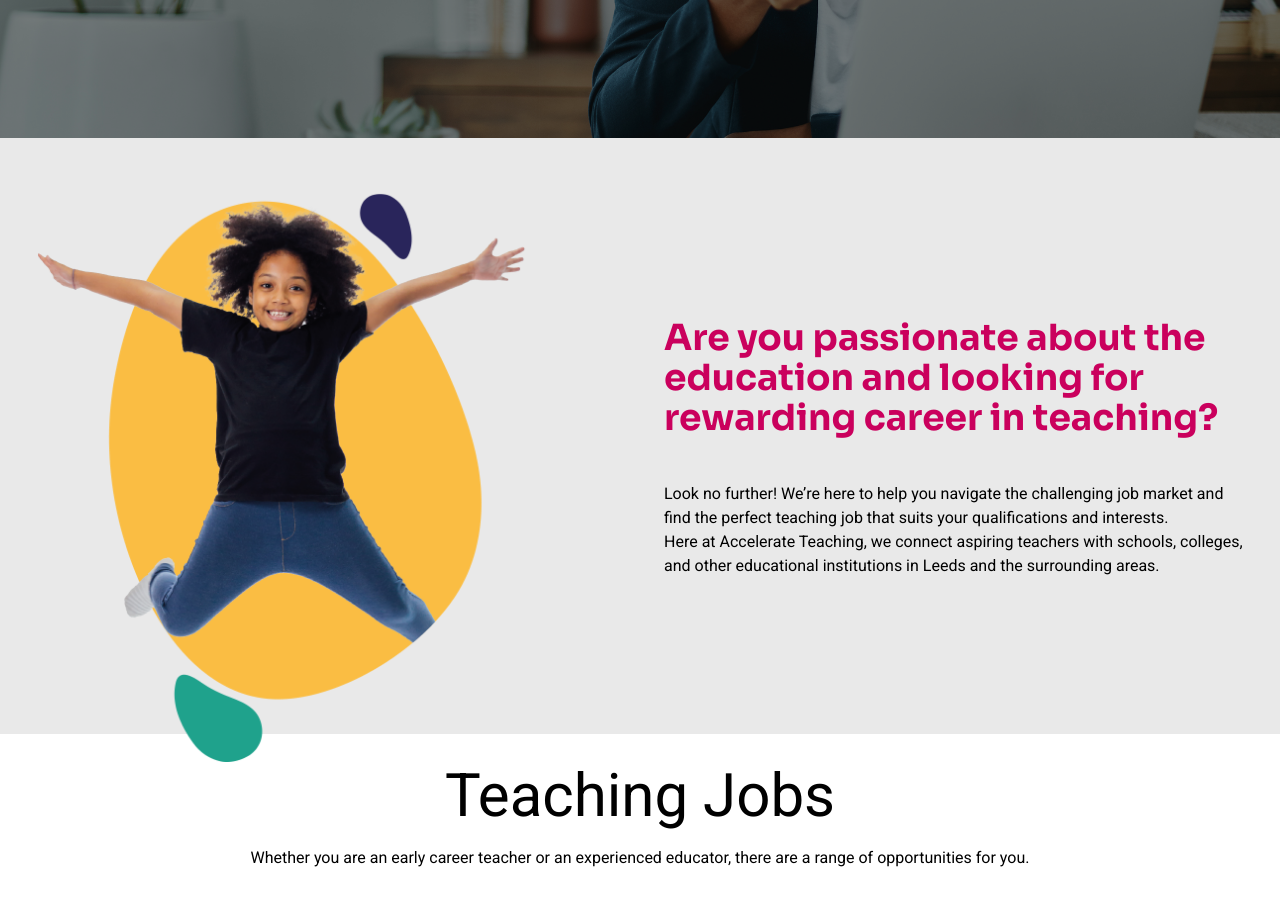
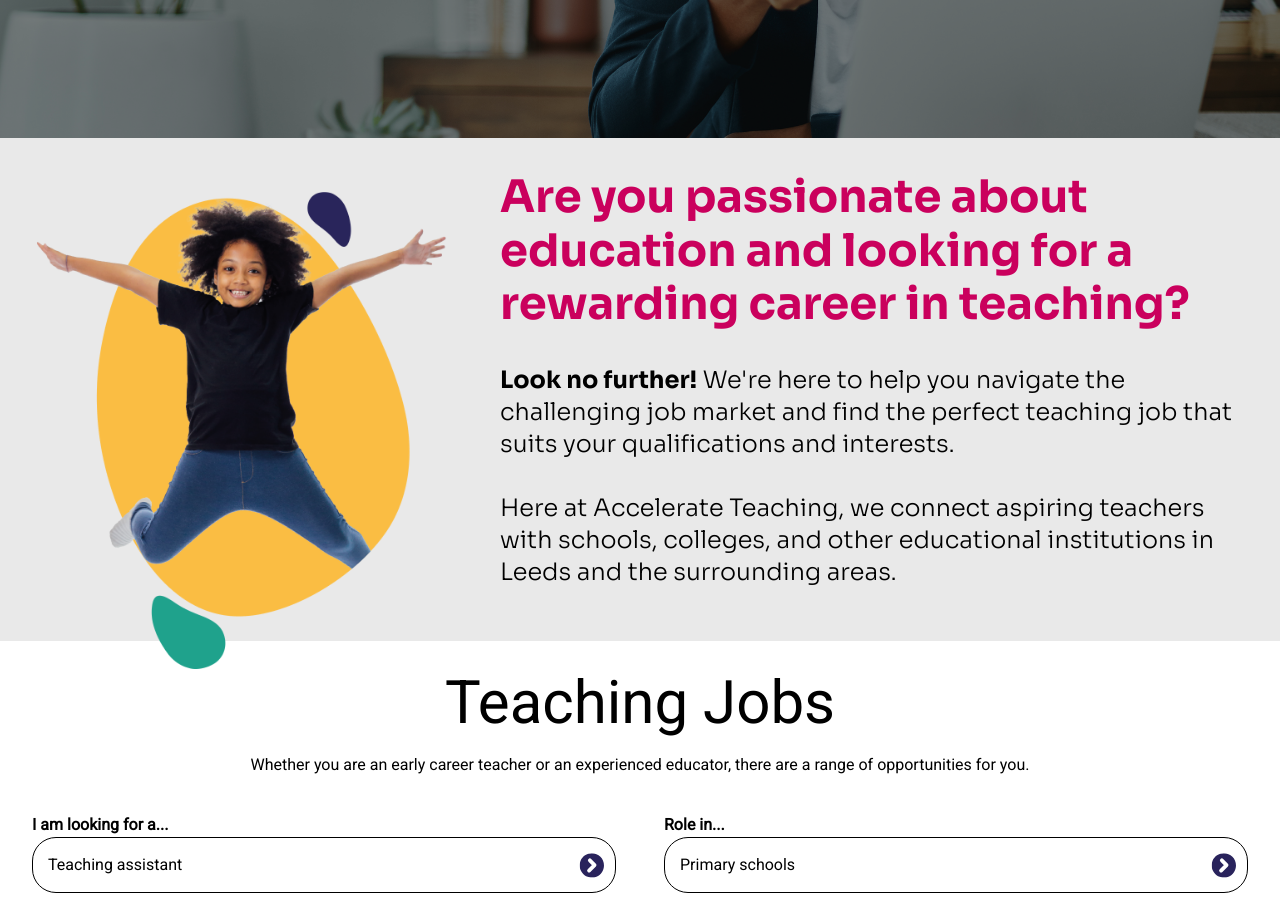
Before and after one commit to Arminbusatlic72/atfe, a Next.js app: page /teaching-jobs in a window 1280 px wide. Shown: the part 600-1508 px from the top of the page. Built offline with nearby package versions, Linux system fonts and the light colour scheme.

Commit message:
Styling About Teaching Jobs Section

```diff
--- a/src/components/AboutTeachingJobsSection.js
+++ b/src/components/AboutTeachingJobsSection.js
@@ -3,8 +3,8 @@ function AboutTeachingJobs() {
   return (
     <section className="bg-gray">
       <div className="container mx-auto px-4 pt-0">
-        <div className="grid grid-cols-1 md:grid-cols-2 gap-4">
-          <div className="md:col-span-1 bg-gray-100 p-4 pt-0">
+        <div className="flex gap-4 flex-col md:flex-row">
+          <div className="p-4 pt-0">
             <Image
               src="/about-teaching-jobs.png"
               width={500}
@@ -12,17 +12,17 @@ function AboutTeachingJobs() {
               className="relative -bottom-11"
             />
           </div>
-          <div className="md:col-span-1 bg-gray-200 p-4 flex flex-col justify-center">
-            <h3 className="text-red-100 py-6 text-4xl  mb-5 font-bold font-headings">
-              Are you passionate about the education and looking for rewarding
+          <div className="p-4 flex flex-col justify-center teaching-jobs-section__about-right">
+            <h3 className="text-red-100 py-3 mb-5 font-200 font-headings font-bold teaching-jobs-section__about-header">
+              Are you passionate about education and looking for a rewarding
               career in teaching?
             </h3>
-            <p>
-              Look no further! We’re here to help you navigate the challenging
-              job market and find the perfect teaching job that suits your
-              qualifications and interests.
+            <p className="font-headings pb-8 font-light text-lg lg:text-2xl">
+              <span class="font-bold">Look no further!</span> We're here to help
+              you navigate the challenging job market and find the perfect
+              teaching job that suits your qualifications and interests.
             </p>
-            <p>
+            <p className="font-headings font-light text-lg lg:text-2xl pb-8">
               Here at Accelerate Teaching, we connect aspiring teachers with
               schools, colleges, and other educational institutions in Leeds and
               the surrounding areas.
--- a/src/pages/_document.js
+++ b/src/pages/_document.js
@@ -9,7 +9,7 @@ export default function Document() {
           rel="stylesheet"
         />
         <link
-          href="https://fonts.googleapis.com/css2?family=Sora:wght@400;700&display=swap"
+          href="https://fonts.googleapis.com/css2?family=Sora:wght@300;400;700&display=swap"
           rel="stylesheet"
         />
       </Head>
--- a/src/styles/teachingJobsSection.scss
+++ b/src/styles/teachingJobsSection.scss
@@ -1,13 +1,23 @@
 /* Dropdown container */
 
-
-.teaching-jobs-section__input {
+.teaching-jobs-section {
+  &__input {
     appearance: none;
     -webkit-appearance: none;
     -moz-appearance: none;
     background: url("/icon-arrow-next.svg") no-repeat 98% center;
     background-size: 25px 25px; /* adjust as needed */
     padding: 15px; /* adjust as needed */
+  }
+  &__about-right {
+    max-width: 780px;
+  }
+  &__about-header {
+    line-height: 1.2;
+    font-size: 2rem;
 
-
+    @media (min-width: 1024px) {
+      font-size: 2.8rem;
     }
+  }
+}
```
Lines whose indentation alone changed are shown as unchanged.
